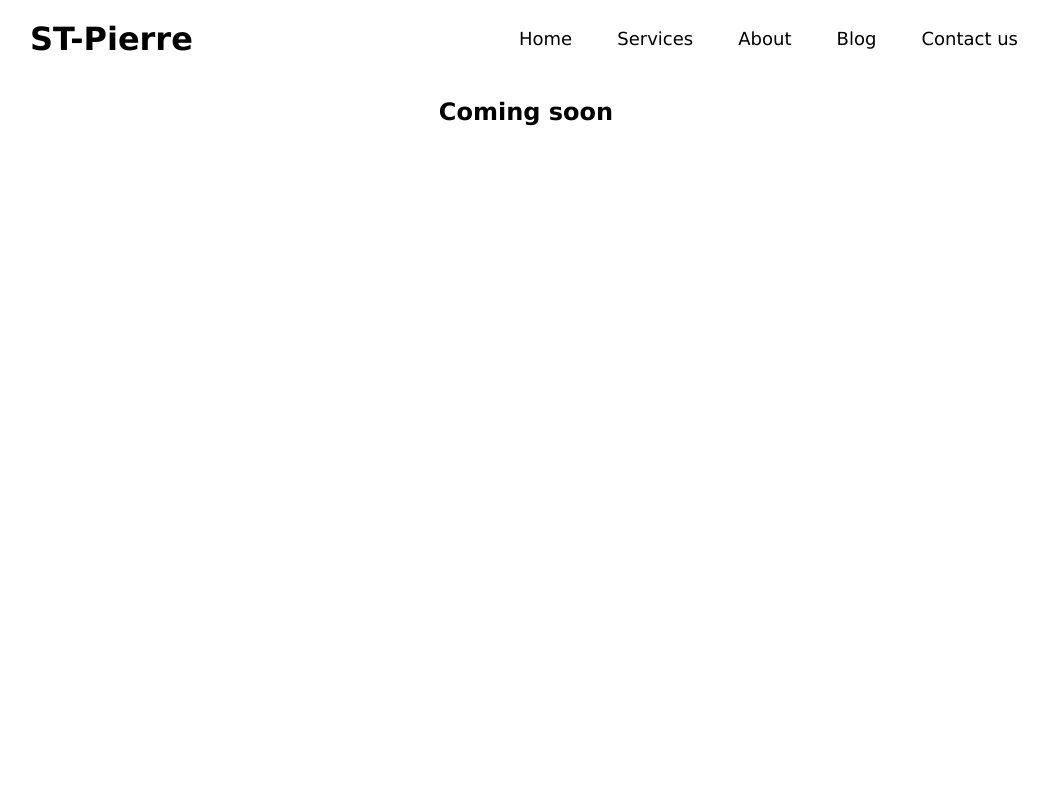
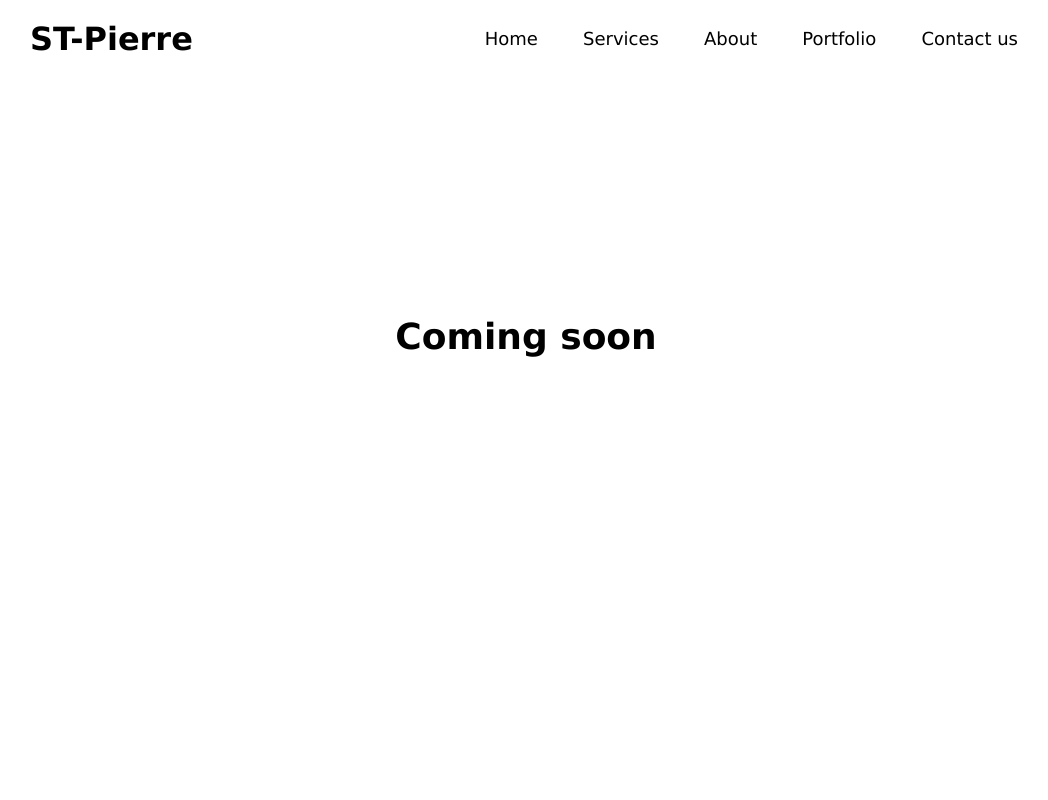
Before and after one commit to STPIERREnew/projectnew, a plain HTML site: page portfolio.html in a window 1280 px wide. Shown: the top 800 px of the page, without its empty margins (114-1162 px from the left). Drawn offline with Linux system fonts and the light colour scheme.

Commit message:
blog changed to portfolio,changed servicess page

```diff
--- a/portfolio.html
+++ b/portfolio.html
@@ -20,19 +20,17 @@
                         <li><a href="index.html">Home</a></li>
                         <li><a href="services.html">Services</a></li>
                         <li><a href="about.html">About</a></li>
-                        <li><a href="blog.html">Blog</a></li>
+                        <li><a href="Portfolio.html">Portfolio</a></li>
                         <li><a href="contactus.html">Contact us</a></li>
                     </ul>
                 </nav>
             </div>
         </header>
-    <div class="container">
-        <div class="edit">
-            <h2>Coming soon</h2>
-        </div>
-        </div><hr>
+        <div id="edit">
+            <h1>Coming soon</h1>
+         </div><hr>
         <footer id="ftr">
-           <p>copyright &copy; 2022</p>
+            <p>copyright &copy; 2022</p>
         </footer>
 </body>
 </html>
--- a/style.css
+++ b/style.css
@@ -116,10 +116,12 @@ body{
 .form-group textarea{
     margin-right: 30px;
 }
-.edit{
-   height:800px;
+#edit{
+   height:600px;
    text-align: center;
-   margin-top: 100px;
+   padding-top: 300px;
+   color: black;
+   font-size: large;
 }
 .frm input[type="text"], .frm input[type="email"], .frm textarea{
   padding: 8px;
```
Also changed, not shown: about.html (+1 -1 lines), blog.html (deleted, +0 -33 lines), contactus.html (+1 -1 lines), index.html (+1 -1 lines), services.html (+5 -2 lines).
